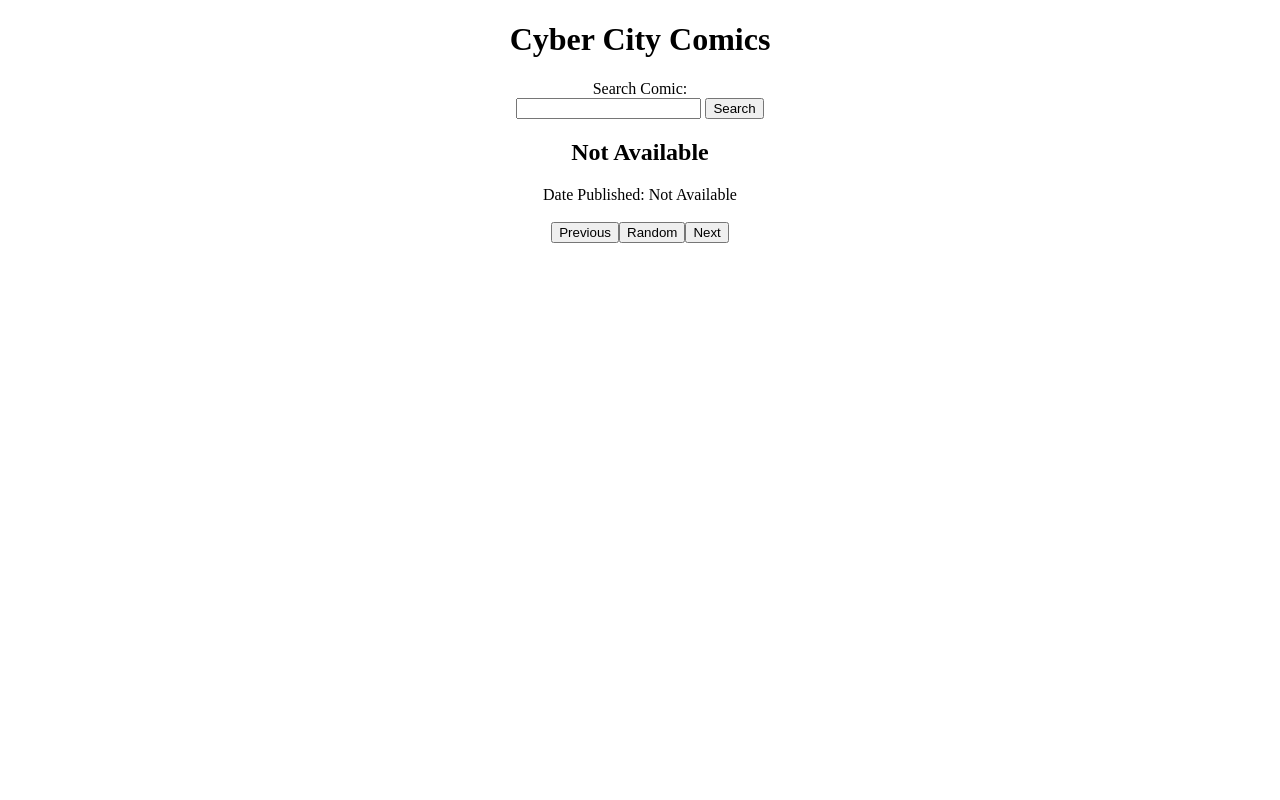
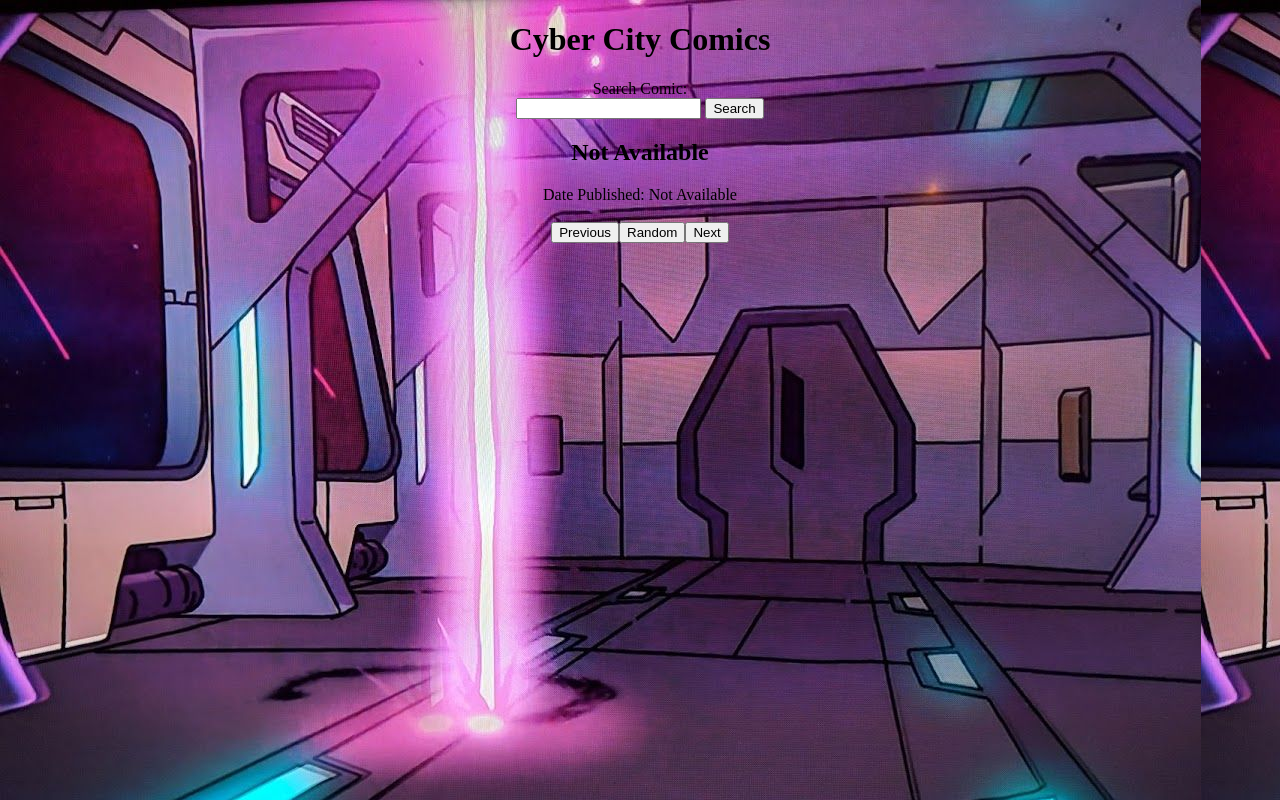
Before and after one commit to Bambalow28/caseStudy_Stratus360, a plain HTML site: page public/index.html in a window 1280 px wide. Drawn offline with Linux system fonts and the light colour scheme; files that its build step writes are made by us from their sources; no server answers.

Commit message:
Fixed Spelling Error

```diff
--- a/public/comicdata.js
+++ b/public/comicdata.js
@@ -9,14 +9,7 @@
             let comicUrl = 'https://xkcd.com/info.0.json';
 
             //Using Fetch Method, Get the result when requesting comicURL
-            let resp = await fetch(comicUrl, {
-                method: 'GET',
-                headers: {
-                    'Accept': 'application/json'
-                },
-                mode: 'cors',
-                credentials: 'include'
-            });
+            let resp = await fetch(comicUrl);
 
             //If GET is success then read
             let comicData = await resp.json().then(data => {
--- a/public/index.html
+++ b/public/index.html
@@ -3,11 +3,11 @@
 <head>
     <title>Cyber City Comics</title>
     <meta name="viewport" content="viewport-fit=cover, width=device-width, initial-scale=1.0, minimum-scale=1.0, maximum-scale=1.0, user-scalable=no">
-    <link rel="stylesheet" type"text/css" href="./src/stylsheet.css">
+    <link rel="stylesheet" href="public/src/stylesheet.css">
     <script src='comicdata.js'></script>
 </head>
-<center>
-    <body onload="getComicData()">
+<body onload="getComicData()">
+    <center>
         <h1>Cyber City Comics</h1>
         <form>
             <label for="fname">Search Comic:</label><br>
@@ -19,6 +19,6 @@
         <div id="comicImg"></div>
         <br>
         <button onclick="previousComicBtn()" type="button">Previous</button><button onclick="randomComicBtn()" type="button">Random</button><button onclick="nextComicBtn()" type="button">Next</button>
+    </center>
     </body>
-</center>
 </html>
--- /dev/null
+++ b/public/src/stylesheet.css
@@ -0,0 +1,3 @@
+body {
+    background-image: url("/public/images/siteBackground.jpg");
+}
```
Also changed, not shown: public/src/stylsheet.css (deleted).
